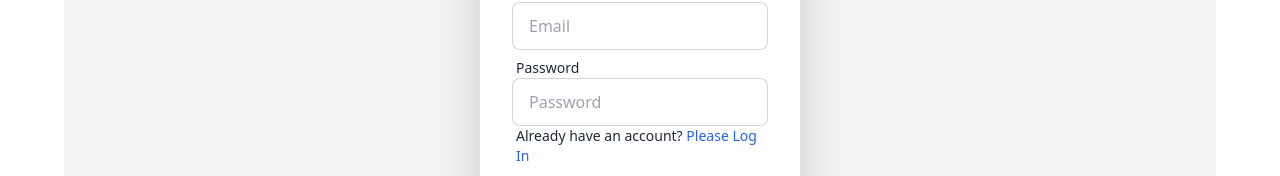
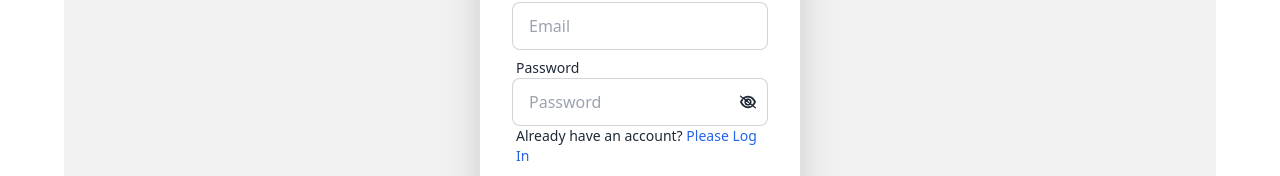
Before and after one commit to KhaledMasum/b9-a9-assignment, a React (Vite) app: page /register in a window 1280 px wide. Shown: the part 458-634 px from the top of the page. Built offline with nearby package versions, Linux system fonts and the light colour scheme; no server answers.

Commit message:
Implemented show/hide password

```diff
--- a/src/pages/Authentication/Register.jsx
+++ b/src/pages/Authentication/Register.jsx
@@ -1,13 +1,15 @@
-import { useContext } from "react";
+import { useContext, useState } from "react";
 import { Link, useNavigate } from "react-router-dom";
 import { AuthContext } from "../../providers/AuthProvider/AuthProvider";
 import { useForm } from "react-hook-form";
 import { Bounce, toast } from "react-toastify";
+import { FaRegEye, FaRegEyeSlash } from "react-icons/fa6";
 import 'react-toastify/dist/ReactToastify.css';
 
 const Register = () => {
     const { createUserWithEmail, UpdateUserProfile } = useContext(AuthContext);
     const navigate = useNavigate();
+    const [password, setPassword] = useState(null);
 
     const {
         register,
@@ -85,7 +87,11 @@ const Register = () => {
                             <label className="label py-0">
                                 <span className="label-text">Password</span>
                             </label>
-                            <input type="password" placeholder="Password" className="input input-bordered" name="password" {...register("password", { required: true, minLength: 6 })} />
+                            <div className="relative">
+                                <input type="password" placeholder="Password" className="input input-bordered w-full" name="password" {...register("password", { required: true, minLength: 6 })} />
+                                <FaRegEye className="absolute top-4 right-3" />
+                                <FaRegEyeSlash className="absolute top-4 right-3" />
+                            </div>
                             {errors.password && <span className="text-red-600">This field is required</span>}
                             <label className="label py-0">
                                 <p className="label-text-alt text-sm">Already have an account? <span className="text-blue-600"><Link to="/login">Please Log In</Link></span></p>
```
